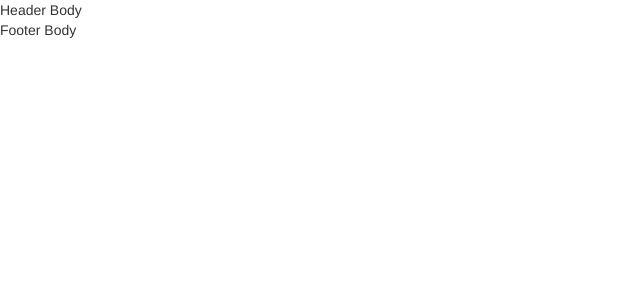
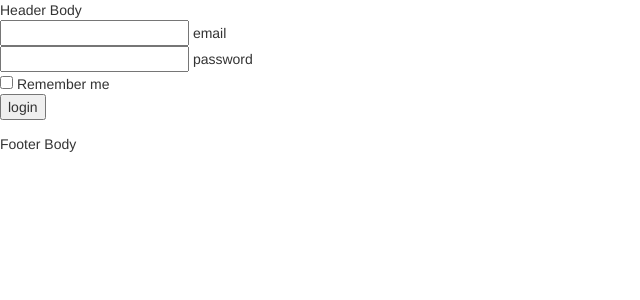
Before and after one commit to flatcoke/flask-structure, a Flask app: page /auth/signin/ in a window 1280 px wide. Shown: the top 300 px of the page, without its empty margins (0-640 px from the left). Run offline with Flask 2, Linux system fonts and the light colour scheme; some libraries are stand-ins or nearby versions.

Commit message:
signin signout

```diff
--- a/app/__init__.py
+++ b/app/__init__.py
@@ -11,7 +11,11 @@ from config import config
 db = SQLAlchemy()
 mail = SendGrid()
 csrf = CsrfProtect()
+
+# Set up Flask-login
 login_manager = LoginManager()
+login_manager.session_protection = 'strong'
+login_manager.login_view = 'auth.signin'
 
 
 def create_app(config_name):
--- a/app/auth/controllers.py
+++ b/app/auth/controllers.py
@@ -1,6 +1,7 @@
 # -*-coding:utf-8-*-
 from flask import (Blueprint, flash, redirect, render_template, request,
                    session, url_for)
+from flask_login import login_user, logout_user, login_required
 from werkzeug.security import check_password_hash
 
 from app import db
@@ -22,13 +23,21 @@ def signin():
                 session['username'] = user.username
                 session['email'] = user.email
                 flash('Welcome %s' % user.username)
+                login_user(user)
                 return redirect(url_for('forc.index'))
             flash('Wrong email or password', 'error-message')
 
     return render_template("/auth/signin.html", form=form)
 
 
-@mod.route('/signup/', methods=['GET', 'POST'])
+@mod.route('/signout', methods=['GET'])
+@login_required
+def signout():
+    logout_user()
+    return redirect(url_for('auth.signin'))
+
+
+@mod.route('/signup', methods=['GET', 'POST'])
 def signup():
     form = SignupForm()
 
--- a/app/auth/models.py
+++ b/app/auth/models.py
@@ -1,4 +1,5 @@
 # -*- coding:utf-8 -*-
+from flask_login import UserMixin
 from sqlalchemy.orm.exc import NoResultFound
 from werkzeug.security import check_password_hash, generate_password_hash
 
@@ -19,7 +20,7 @@ class UserBase(db.Model):
                               onupdate=db.func.current_timestamp())
 
 
-class User(UserBase):
+class User(UserBase, UserMixin):
     __tablename__ = 'user'
 
     username = db.Column(db.String(50), nullable=False)
--- a/app/forc/controllers.py
+++ b/app/forc/controllers.py
@@ -1,4 +1,5 @@
 from flask import Blueprint, redirect, render_template, url_for
+from flask_login import login_required
 
 from app import db
 from app.auth.models import User
--- a/app/templates/auth/signin.html
+++ b/app/templates/auth/signin.html
@@ -1,4 +1,19 @@
 {% include "header.html" %}
 <div class="wrapper">
+    <form method="POST" action="." accept-charset="UTF-8" role="form">
+        <input type="hidden" name="csrf_token" value="{{ csrf_token() }}" />
+        <div>
+            <input type="email" name="email"> email
+        </div>
+        <div>
+            <input type="password" name="password"> password
+        </div>
+        <div>
+            <input type="checkbox"> Remember me
+        </div>
+        <div>
+            <input type="submit" value="login">
+        </div>
+    </form>
 </div>
 {% include "footer.html" %}
```
